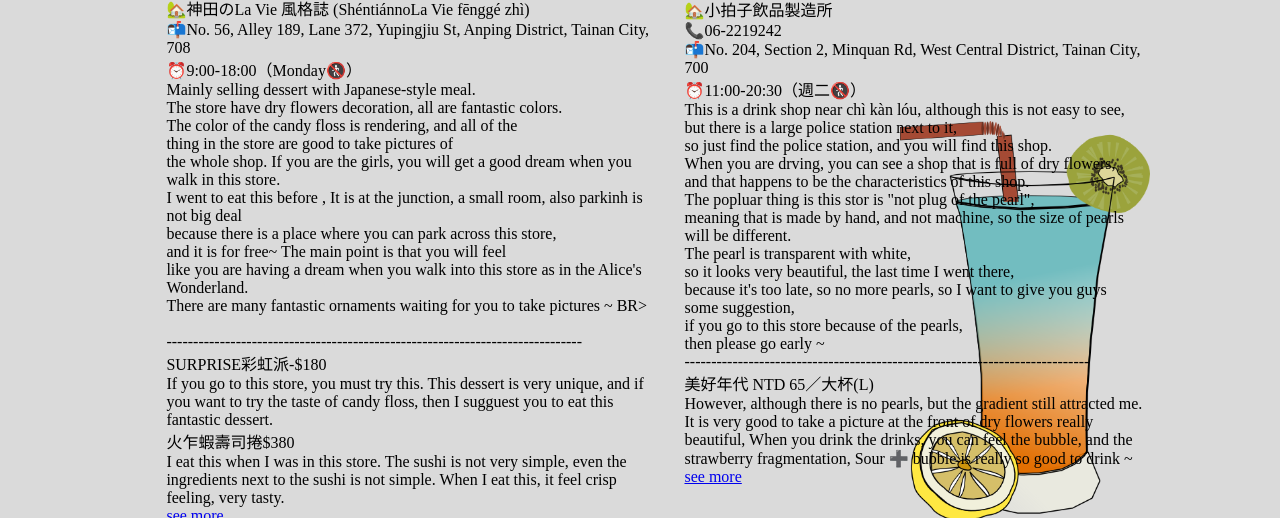
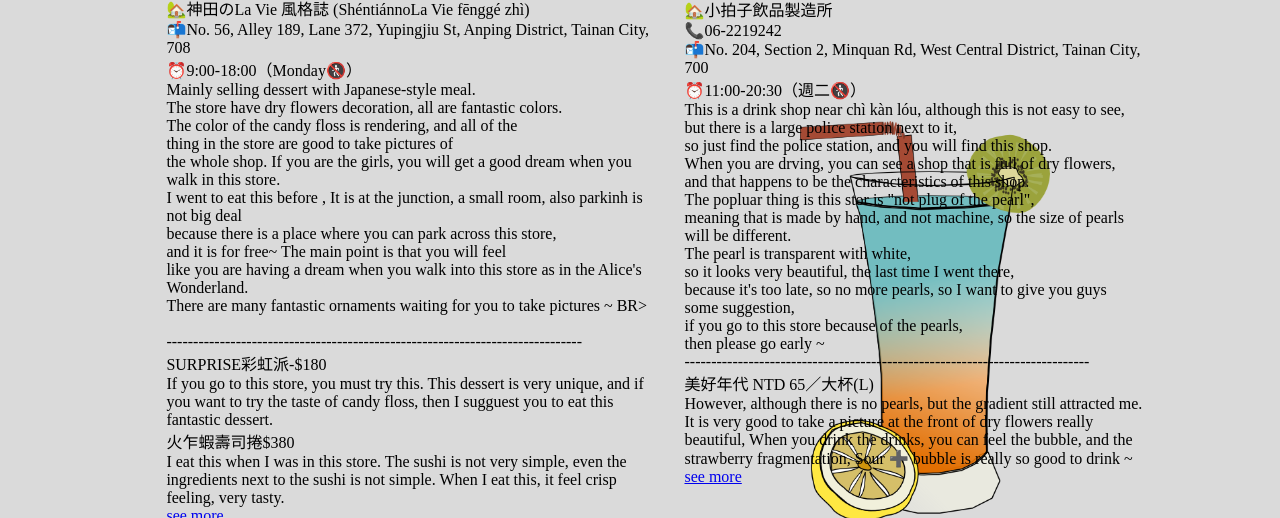
Before and after one commit to cinlin22/cinlin22.github.io, a plain HTML site: page index.html in a window 1280 px wide. Shown: the part 1679-2197 px from the top of the page. Drawn offline with Linux system fonts and the light colour scheme.

Commit message:
fix the code

```diff
--- a/index.html
+++ b/index.html
@@ -69,7 +69,7 @@
 	#food5{
 		position: absolute;
 		top: 1800px;
-		left: 900px;
+		left: 800px;
 		z-index: -1
 	}
 	#food6{
```
